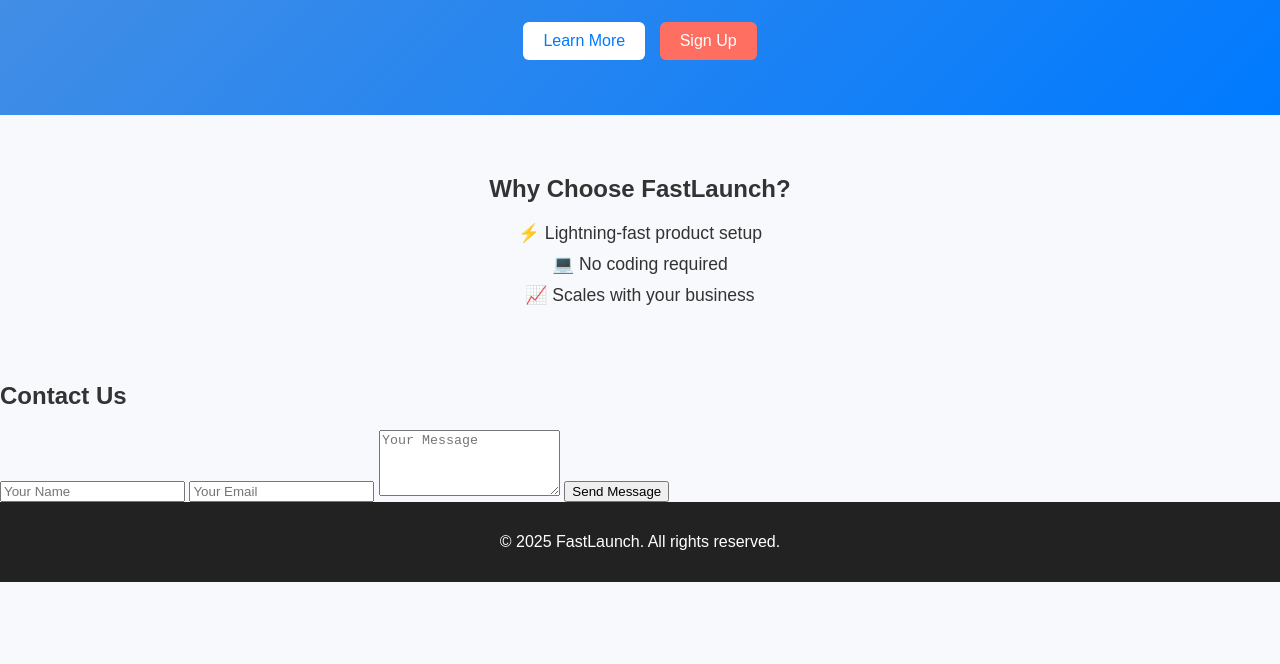
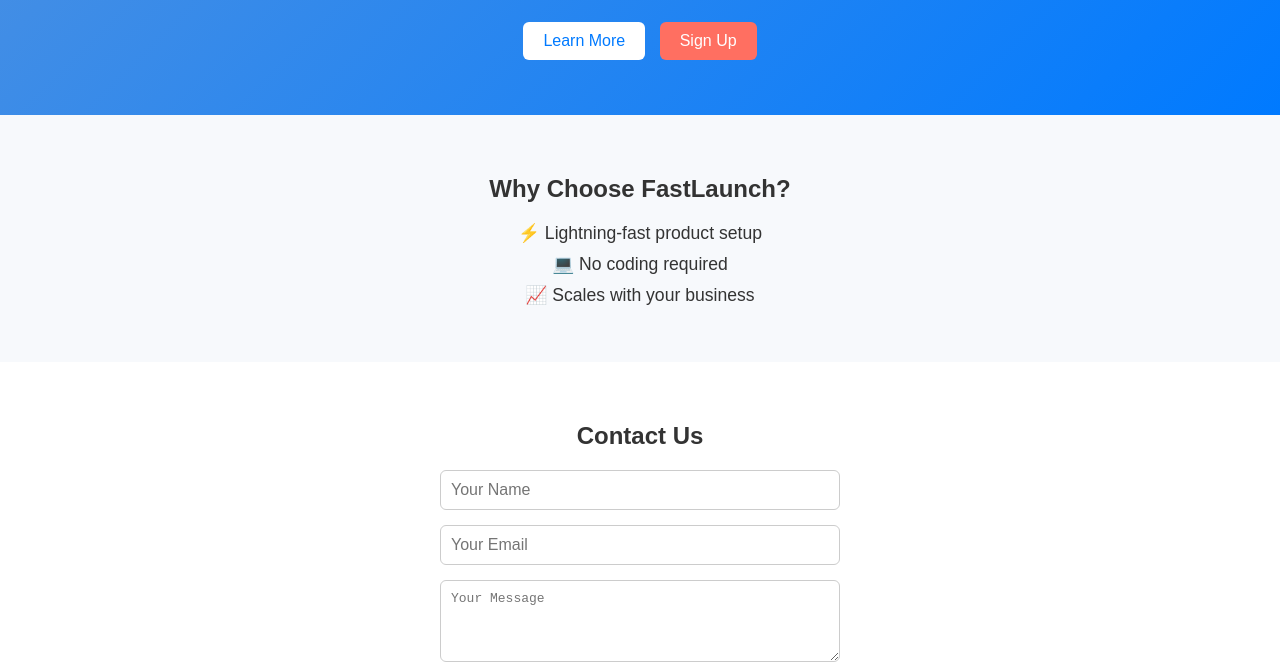
Before and after one commit to vigneshhcodes/product_landing_page, a plain HTML site: page index.html in a window 1280 px wide. Shown: the part 168-832 px from the top of the page. Before the commit the page ends 800 px from the top, so only its background shows below. Drawn offline with Linux system fonts and the light colour scheme.

Commit message:
Added New Section For Contact Form

```diff
--- a/style.css
+++ b/style.css
@@ -76,3 +76,43 @@ footer {
     text-align: center;
     padding: 15px 0;
 }
+.contact {
+    background: white;
+    padding: 40px 20px;
+    text-align: center;
+}
+
+.contact h2 {
+    margin-bottom: 20px;
+}
+
+#contactForm {
+    max-width: 400px;
+    margin: auto;
+    display: flex;
+    flex-direction: column;
+}
+
+#contactForm input,
+#contactForm textarea {
+    padding: 10px;
+    margin-bottom: 15px;
+    border: 1px solid #ccc;
+    border-radius: 6px;
+    font-size: 1em;
+}
+
+#contactForm button {
+    background: #007aff;
+    color: white;
+    border: none;
+    padding: 12px;
+    font-size: 1em;
+    border-radius: 6px;
+    cursor: pointer;
+    transition: background 0.3s ease;
+}
+
+#contactForm button:hover {
+    background: #005bb5;
+}
```
